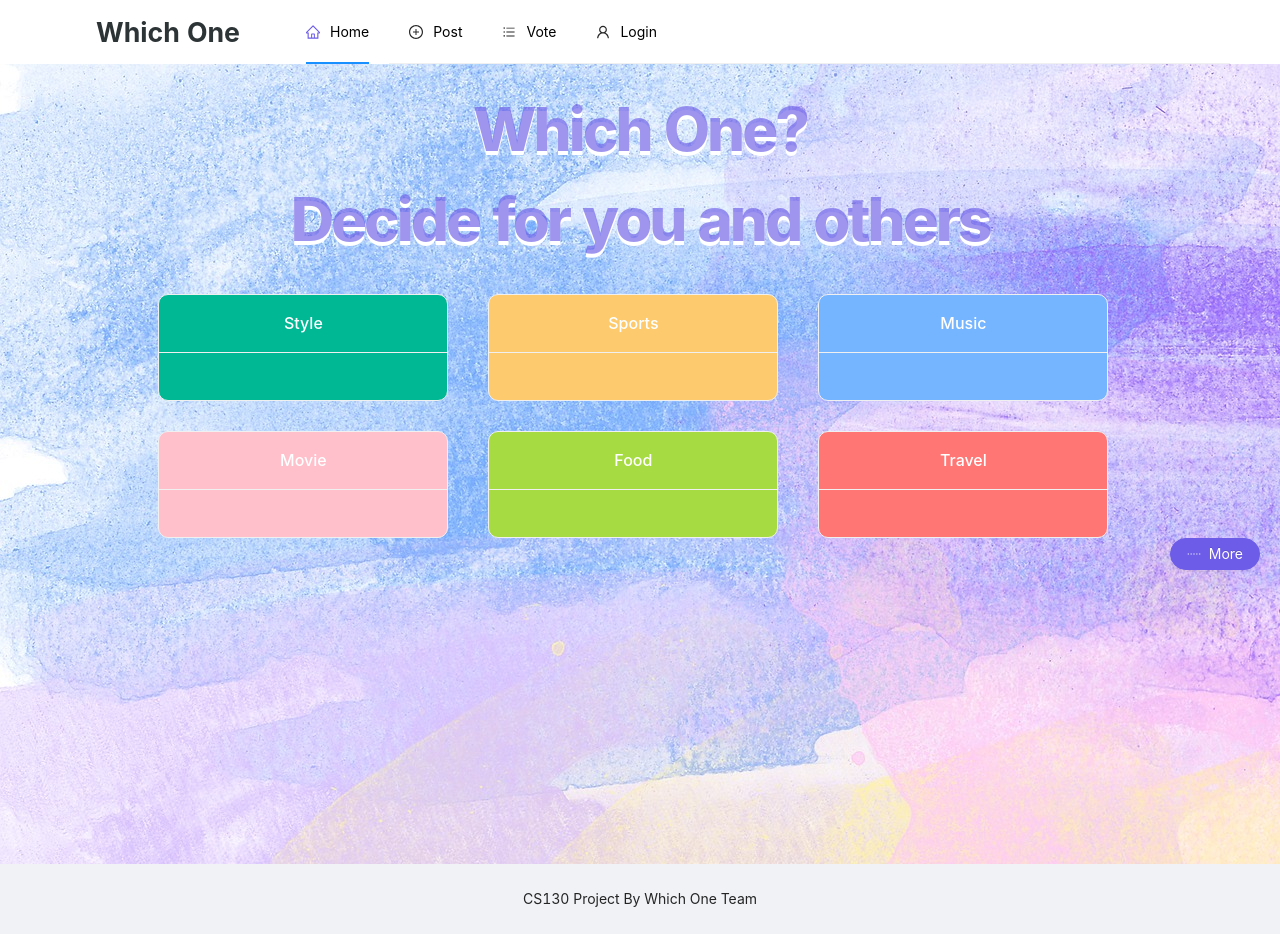
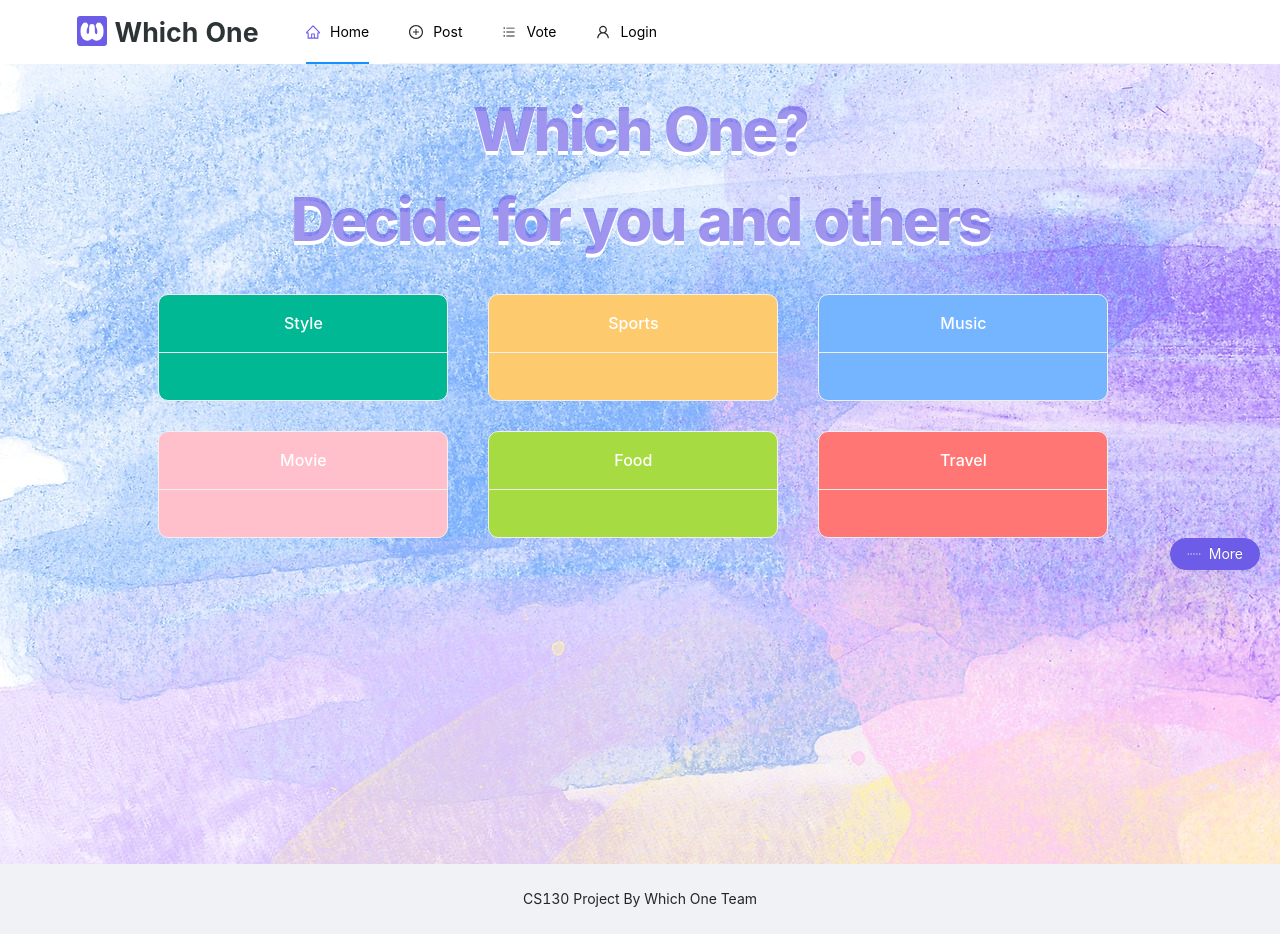
Before and after one commit to Sodaaaa/CS130-WhichOne, a React (Create React App) app: page / in a window 1280 px wide. Built offline with nearby package versions, Linux system fonts and the light colour scheme; no server answers.

Commit message:
add logo on MenuBar

```diff
--- a/src/components/MenuBar/MenuBar.css
+++ b/src/components/MenuBar/MenuBar.css
@@ -0,0 +1,6 @@
+.logo-img{
+    width: 30px;
+    height: 30px;
+    vertical-align: middle;
+    margin-bottom: 8px;
+}
--- a/src/components/MenuBar/MenuBar.js
+++ b/src/components/MenuBar/MenuBar.js
@@ -7,6 +7,7 @@ import {
   BarsOutlined,
   UserOutlined,
 } from "@ant-design/icons";
+import "./MenuBar.css";
 
 const { Header } = Layout;
 
@@ -32,7 +33,10 @@ export default class MenuBar extends Component {
     }
     return (
       <Header>
-        <div className="logo"> Which One </div>
+        <div className="logo">
+          <img className="logo-img" src="logo.png"/>
+          <span> Which One </span>
+        </div>
         <Menu
           theme="light"
           mode="horizontal"
```
Also changed, not shown: src/components/MenuBar/logo.png (added).
